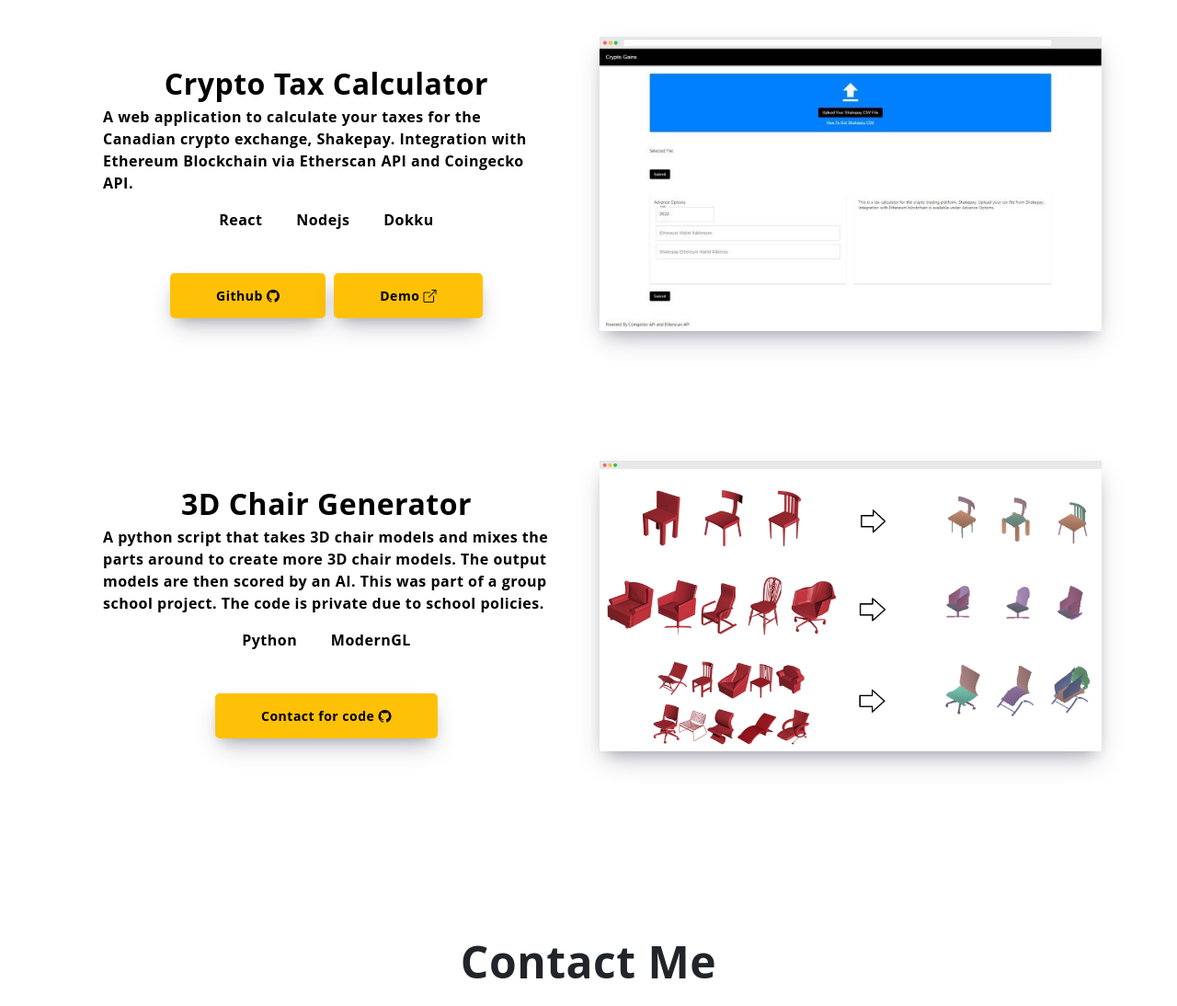
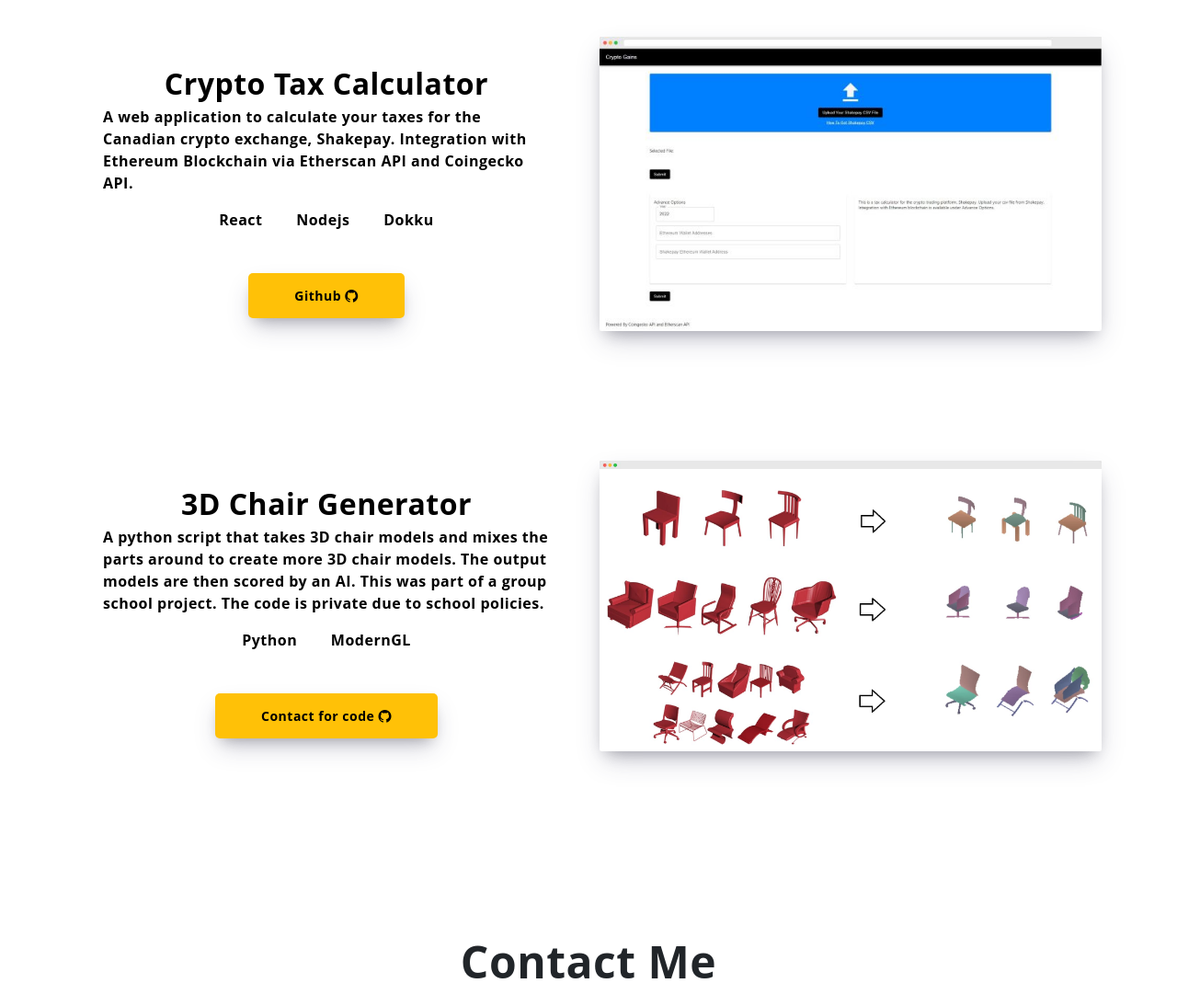
Before and after one commit to Jordon-L/portfolio-v2, a website built with Vite: page index.html in a window 1280 px wide. Shown: the part 3241-4335 px from the top of the page at 92% size. Built offline with nearby package versions, Linux system fonts and the light colour scheme.

Commit message:
remove crypto demo

```diff
--- a/index.html
+++ b/index.html
@@ -213,9 +213,6 @@
                 class="button"
                 >Github <i class="bi bi-github"></i>
               </a>
-              <a href="https://crypto-tax.jordonlee.com/" class="button"
-                >Demo <i class="bi bi-box-arrow-up-right"></i
-              ></a>
             </div>
           </div>
         </div>
```
